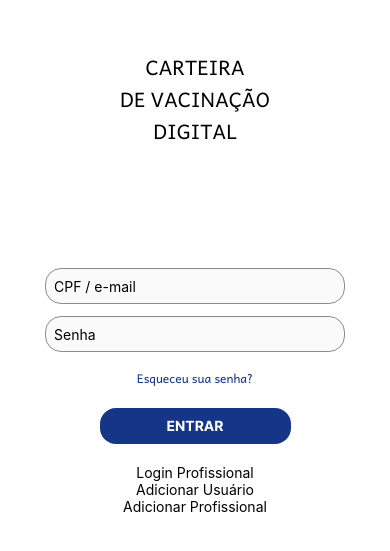
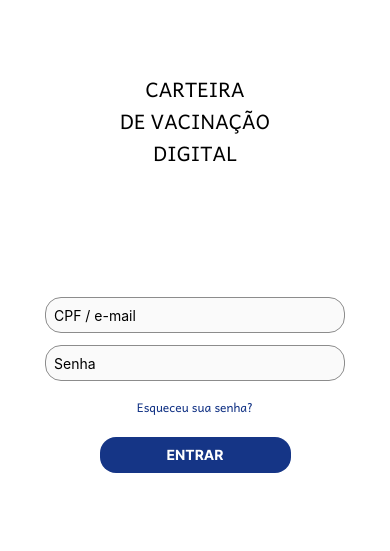
Before and after one commit to vinibmittmann/Carteira-de-Vacinacao-Digital, a React Native app: screen /Login in a window 390 px wide. Shown: the part 139-690 px from the top of the page. Built offline with nearby package versions, Linux system fonts and the light colour scheme.

Commit message:
Validação do Login

```diff
--- a/src/contexts/auth.js
+++ b/src/contexts/auth.js
@@ -6,9 +6,10 @@ import AsyncStorage from '@react-native-async-storage/async-storage';
 export const AuthContext = createContext();
 
 export const AuthProvider = ({children}) => {
-    const [logged, setLogged] = useState(null);
-    const [username, setUsername] = useState(null);
-    const [token, setToken] = useState(null);
+    const [logged, setLogged] = useState(null)
+    const [username, setUsername] = useState(null)
+    const [token, setToken] = useState(null)
+    const [error, setError] = useState(null)
 
     useEffect(() => {
         const loadData = async () => {
@@ -27,24 +28,27 @@ export const AuthProvider = ({children}) => {
         let request = await fetch(config.url + 'login', {
             method: 'POST',
             headers: {
-              'Accept':'application/json',
-              'Content-Type':'application/json'
+                'Accept': 'application/json',
+                'Content-Type': 'application/json'
             },
             body: JSON.stringify({
                 email: email,
                 password: password
             })
         })
-        let res = await request.json();
-        console.log(res);
+        let res = await request.json()
+        console.log(res)
 
-        if (res.status == 'success') {
+        if (res.status === 'success') {
+            setError(null)
             setUsername(res.name)
             await AsyncStorage.setItem('USERNAME', res.name)
             setToken(res.token)
-          await AsyncStorage.setItem('TOKEN', token)
+            await AsyncStorage.setItem('TOKEN', res.token)
             setLogged('true')
             await AsyncStorage.setItem('LOGGED', 'true')
+        } else if (res.status === 'fail') {
+            setError(res.message)
         }
     }
 
@@ -53,12 +57,13 @@ export const AuthProvider = ({children}) => {
         await AsyncStorage.removeItem('LOGGED')
         await AsyncStorage.removeItem('TOKEN')
         setToken(null)
+        setError(null)
         setUsername(null)
         setLogged(null)
     }
 
     return (
-        <AuthContext.Provider value={{login, logout, logged, username, token}}>
+        <AuthContext.Provider value={{login, logout, logged, username, token, error}}>
             {children}
         </AuthContext.Provider>
     )
--- a/src/pages/login.js
+++ b/src/pages/login.js
@@ -8,14 +8,15 @@ import {AuthContext} from '../contexts/auth'
 export default function LoginScreen({ navigation })  {
     const [email, setEmailUser] = useState(null);
     const [password, setPasswordUser] = useState(null);
-    const {login} = useContext(AuthContext);
+    const {login, error} = useContext(AuthContext);
 
     return (
         <View style = {styles.container}>
             <Text style={styles.logo}>CARTEIRA</Text>
             <Text style={styles.logo}>DE VACINAÇÃO</Text>
-            <Text style={[styles.logo, {paddingBottom: 115}]}>DIGITAL</Text>
+            <Text style={[styles.logo, {paddingBottom: 100}]}>DIGITAL</Text>
 
+            <Text style={styles.error}> {error} </Text>
             <TextInput
             style = {styles.textInput}
             placeholder = "CPF / e-mail"
@@ -42,24 +43,6 @@ export default function LoginScreen({ navigation })  {
                 <Text style={styles.buttonTitle}>ENTRAR</Text>
             </TouchableOpacity>
 
-            <TouchableOpacity
-            onPress = {() => navigation.navigate("LoginWorker")}
-            >
-                <Text >Login Profissional</Text>
-            </TouchableOpacity>
-
-            <TouchableOpacity
-            onPress = {() => navigation.navigate("SignUp")}
-            >
-                <Text >Adicionar Usuário</Text>
-            </TouchableOpacity>
-
-            <TouchableOpacity
-            onPress = {() => navigation.navigate("SignUpWorker")}
-            >
-                <Text >Adicionar Profissional</Text>
-            </TouchableOpacity>
-
         <StatusBar style="auto" />
         </View>
     );
--- a/styles.js
+++ b/styles.js
@@ -66,9 +66,13 @@ export const styles = StyleSheet.create({
         color: "#153586",
         paddingTop: 10
     },
-    labelError:{
+    labelError: {
         alignSelf: 'flex-start',
         color: '#d40a00',
         marginBottom: 8
+    },
+    error: {
+        color: '#d30000',
+        paddingBottom: 5
     }
 });
```
Also changed, not shown: src/services/controller.js (+9 -5 lines). Lines whose indentation alone changed are shown as unchanged.
